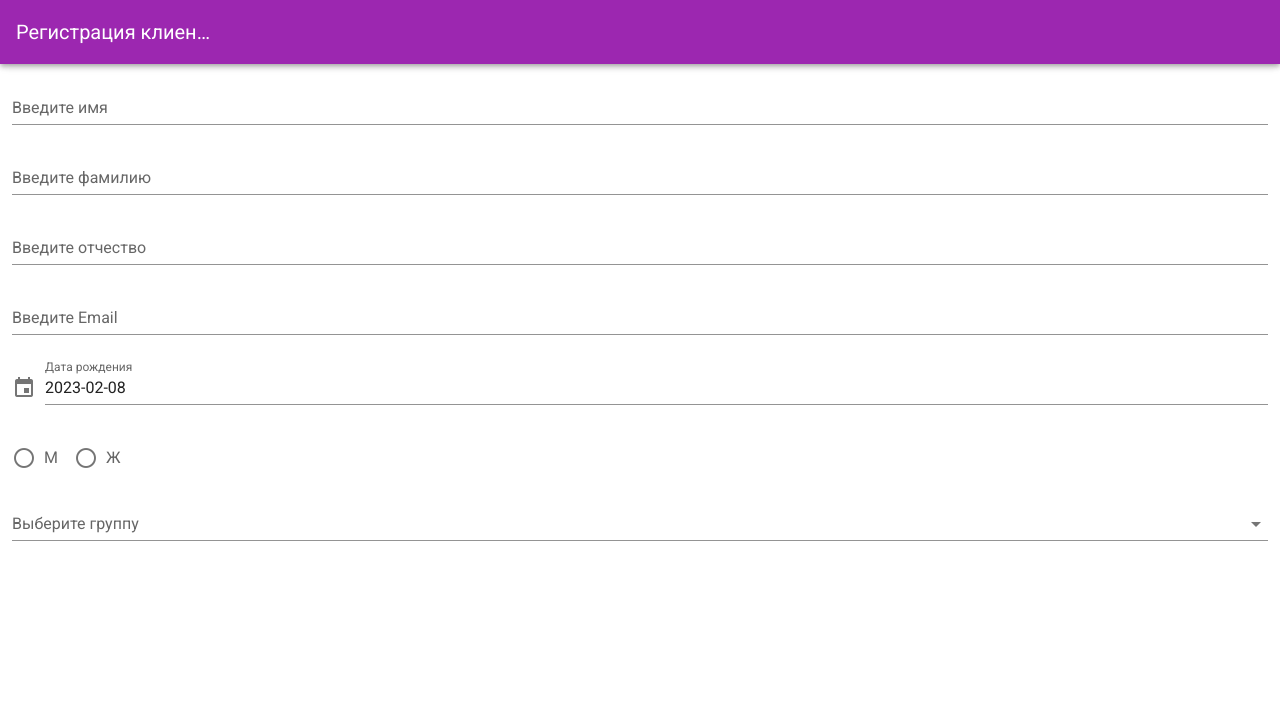
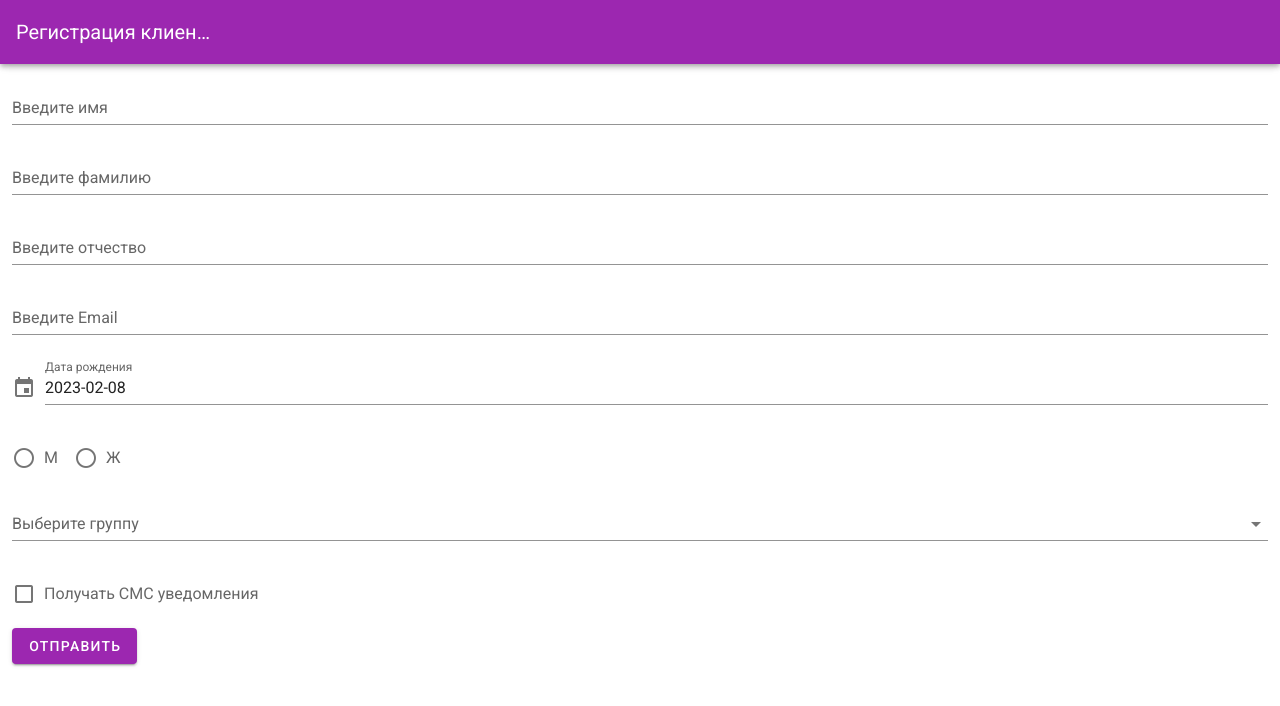
Before and after one commit to coolbuch/registration-form, a Vue app: page / in a window 1280 px wide. Shown: the top 706 px of the page. Built offline with nearby package versions, Linux system fonts and the light colour scheme.

Commit message:
form markdown ready

```diff
--- a/src/components/RegistrationForm.vue
+++ b/src/components/RegistrationForm.vue
@@ -7,6 +7,8 @@
     <my-date-picker v-model="date"  label="Дата рождения"></my-date-picker>
     <my-radio-group v-model="sex" :items="['М', 'Ж']"></my-radio-group>
     <v-select v-model="group" label="Выберите группу" :items="groupArray"/>
+    <v-checkbox v-model="enableSMS" label="Получать СМС уведомления"/>
+    <v-btn color="primary">Отправить</v-btn>
   </v-form>
 </template>
 
@@ -27,6 +29,7 @@ export default {
     date: "",
     sex : "",
     group: "",
+    enableSMS: false,
     //
   }),
   methods: {
```
